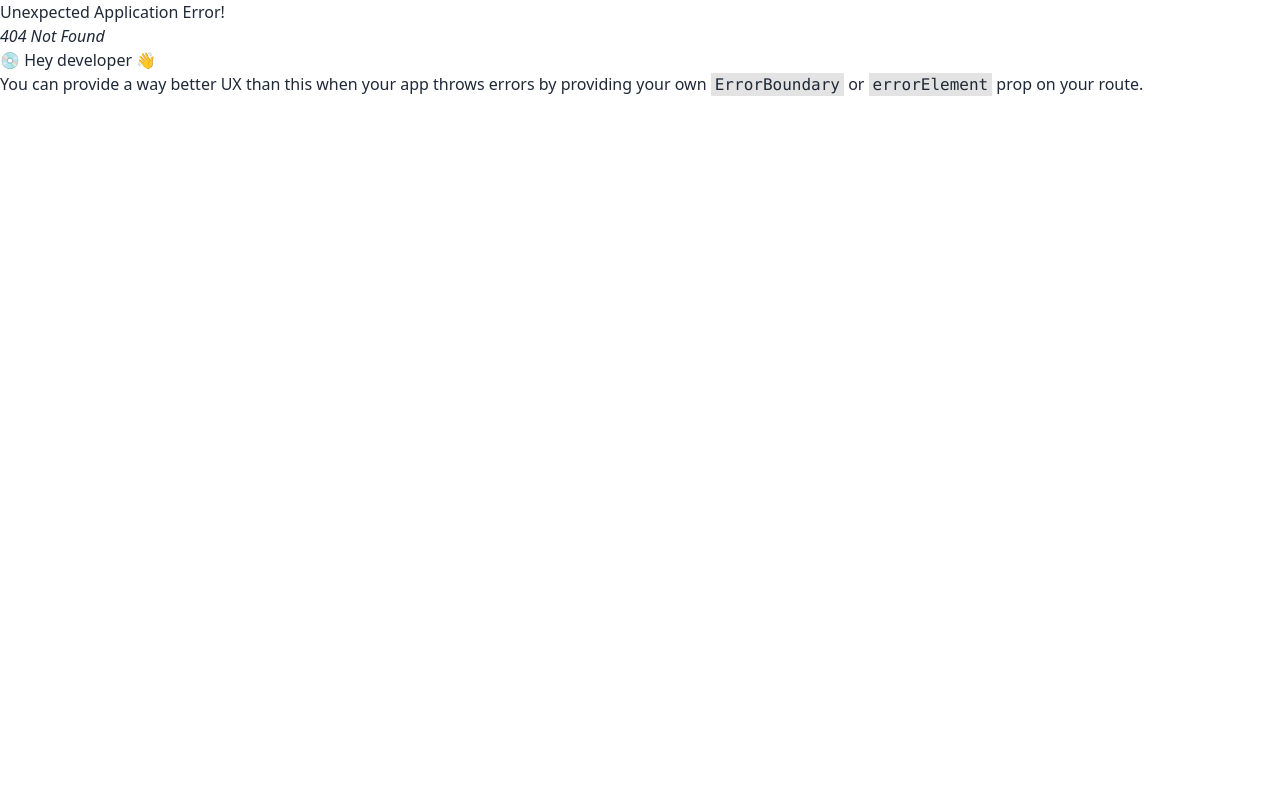
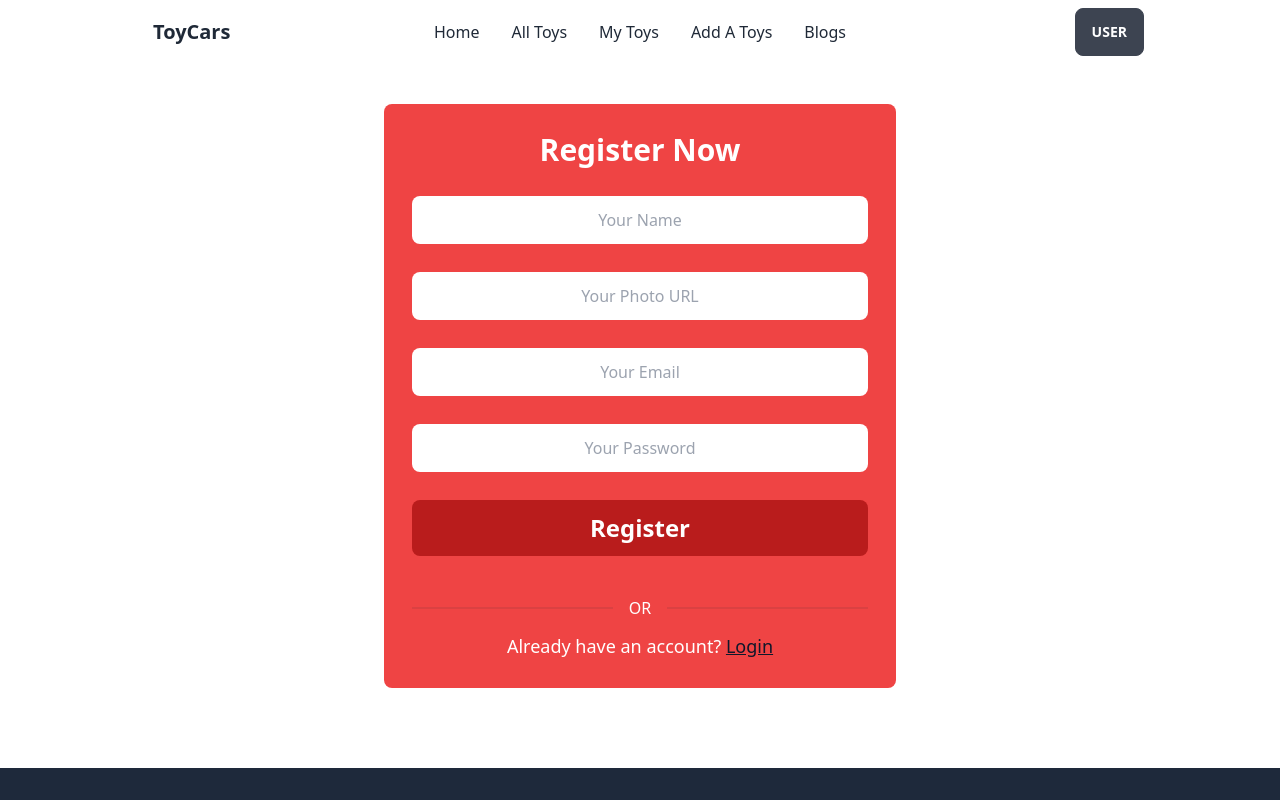
Before and after one commit to mehadi-shuvo/toy-cars-client, a React (Vite) app: page /register in a window 1280 px wide. Before the commit this address had no page. Shown: the top 800 px of the page. Built offline with nearby package versions, Linux system fonts and the light colour scheme.

Commit message:
register page design done

```diff
--- /dev/null
+++ b/src/pages/Register/Register.jsx
@@ -0,0 +1,34 @@
+import { Link } from "react-router-dom";
+
+
+const Register = () => {
+
+    const handelRegister = event =>{
+        event.preventDefault()
+    }
+    return (
+        <div className='w-2/5 mx-auto bg-red-500 mt-10 rounded-lg my-20'>
+            <form onSubmit={handelRegister} className='flex gap-7 flex-col p-7'>
+                <h4 className='text-center text-3xl font-extrabold text-white'>Register Now</h4>
+                <input className='p-3 rounded-lg text-center' type="text"
+                    placeholder='Your Name' />
+                <input className='p-3 rounded-lg text-center' type="text"
+                    placeholder='Your Photo URL' />
+                <input className='p-3 rounded-lg text-center' type="email"
+                    placeholder='Your Email' />
+                <input className='p-3 rounded-lg text-center' type="password"
+                    placeholder='Your Password' />
+                <button type="submit" className='py-3 rounded-lg bg-red-700 hover:bg-red-800 font-semibold text-2xl text-white'>Register</button>
+                <div>
+                    <div className="divider text-white">OR</div>
+                    <div>
+                        <p className='text-center text-lg font-light text-white'>Already have an account? <Link to='/login' className='text-slate-900 underline'>Login</Link></p>
+                    </div>
+                </div>
+            </form>
+
+        </div>
+    );
+};
+
+export default Register;
--- a/src/pages/shared/Footer.jsx
+++ b/src/pages/shared/Footer.jsx
@@ -2,7 +2,7 @@
 import { FaFacebook, FaInstagramSquare, FaYoutube } from "react-icons/fa";
 const Footer = () => {
     return (
-        <footer className="p-10 bg-slate-800 text-base-content text-white">
+        <footer className="p-10 bg-slate-800 text-white">
             <div className="grid grid-cols-4">
                 <div>
                     <svg width="50" height="50" viewBox="0 0 24 24" xmlns="http://www.w3.org/2000/svg" fillRule="evenodd" clipRule="evenodd" className="fill-current"><path d="M22.672 15.226l-2.432.811.841 2.515c.33 1.019-.209 2.127-1.23 2.456-1.15.325-2.148-.321-2.463-1.226l-.84-2.518-5.013 1.677.84 2.517c.391 1.203-.434 2.542-1.831 2.542-.88 0-1.601-.564-1.86-1.314l-.842-2.516-2.431.809c-1.135.328-2.145-.317-2.463-1.229-.329-1.018.211-2.127 1.231-2.456l2.432-.809-1.621-4.823-2.432.808c-1.355.384-2.558-.59-2.558-1.839 0-.817.509-1.582 1.327-1.846l2.433-.809-.842-2.515c-.33-1.02.211-2.129 1.232-2.458 1.02-.329 2.13.209 2.461 1.229l.842 2.515 5.011-1.677-.839-2.517c-.403-1.238.484-2.553 1.843-2.553.819 0 1.585.509 1.85 1.326l.841 2.517 2.431-.81c1.02-.33 2.131.211 2.461 1.229.332 1.018-.21 2.126-1.23 2.456l-2.433.809 1.622 4.823 2.433-.809c1.242-.401 2.557.484 2.557 1.838 0 .819-.51 1.583-1.328 1.847m-8.992-6.428l-5.01 1.675 1.619 4.828 5.011-1.674-1.62-4.829z"></path></svg>
--- a/src/routes/MainRoute.jsx
+++ b/src/routes/MainRoute.jsx
@@ -2,6 +2,7 @@ import { createBrowserRouter } from "react-router-dom";
 import MainLayouts from "../layouts/MainLayouts";
 import Home from "../pages/Home/Home/Home";
 import Login from "../pages/Login/Login";
+import Register from "../pages/Register/Register";
 
 const router = createBrowserRouter([
     {
@@ -15,6 +16,10 @@ const router = createBrowserRouter([
             {
                 path: 'login',
                 element: <Login></Login>
+            },
+            {
+                path:'register',
+                element: <Register></Register>
             }
 
         ]
```
